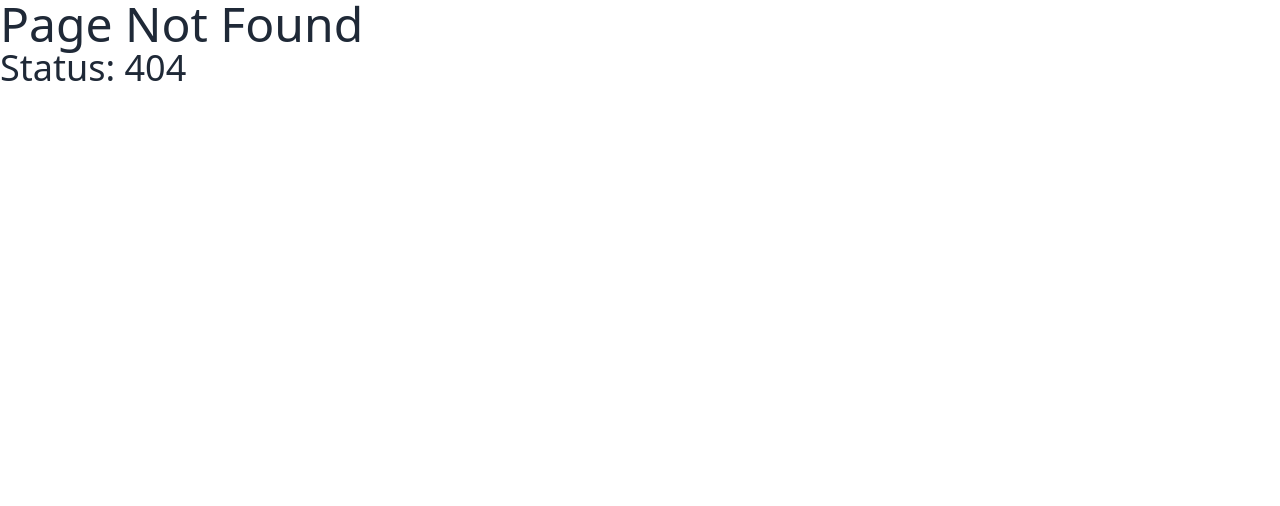
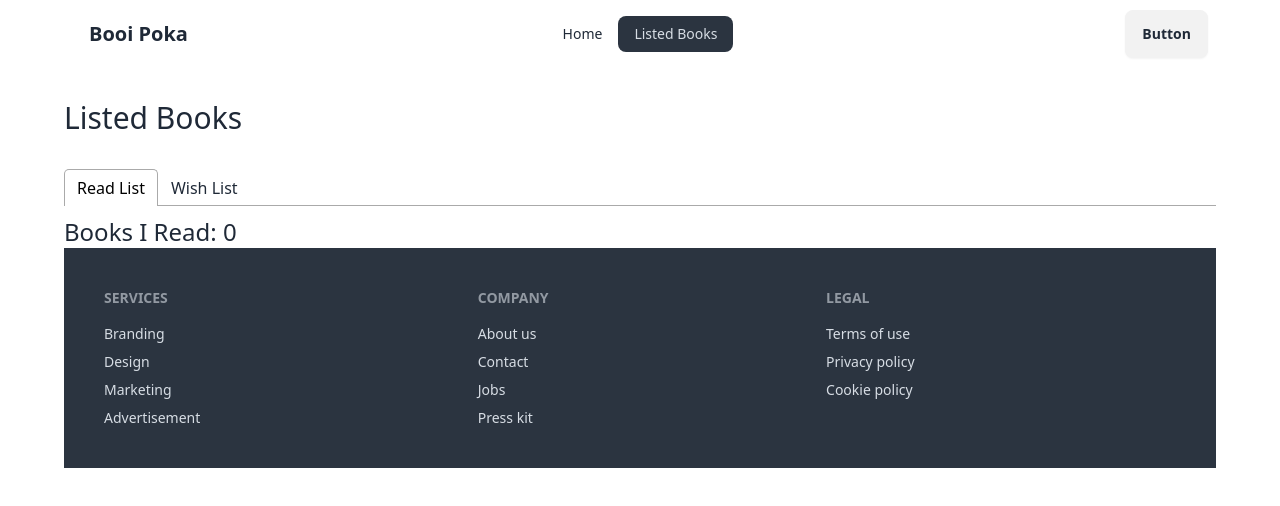
Before and after one commit to Khurshedspi/Booi-Poka-Booi-Vibe, a React (Vite) app: page /listedBooks in a window 1280 px wide. Before the commit this address had no page. Shown: the top 506 px of the page. Built offline with nearby package versions, Linux system fonts and the light colour scheme.

Commit message:
add wish list and read list dynamically

```diff
--- a/package.json
+++ b/package.json
@@ -15,6 +15,7 @@
     "react": "^18.3.1",
     "react-dom": "^18.3.1",
     "react-router-dom": "^6.27.0",
+    "react-tabs": "^6.0.2",
     "sort-by": "^1.2.0"
   },
   "devDependencies": {
--- a/src/components/ListedBooks/ListedBooks.jsx
+++ b/src/components/ListedBooks/ListedBooks.jsx
@@ -1,11 +1,66 @@
-
+import { useEffect, useState } from "react";
+import { useLoaderData } from "react-router-dom";
+import { Tab, Tabs, TabList, TabPanel } from "react-tabs";
+import "react-tabs/style/react-tabs.css";
+import { getStoredReadList, getStoredWishList } from "../../utility/addToDb";
+import Book from "../Book/Book";
 
 const ListedBooks = () => {
-    return (
-        <div>
+    // data rakhar jonno
+    const [readList, setReadList] = useState([]);
+    const [wishList, setWishList] = useState([]);
 
-        </div>
-    );
+    //ideally we will directly get the read book list from the database
+
+    const allBooks = useLoaderData();
+
+    useEffect(()=>{
+        const storedReadList = getStoredReadList();
+        const storedReadListInt = storedReadList.map(id => parseInt(id));
+        //worst way
+        // console.log(storedReadList,storedReadListInt, allBooks);
+const readBookList = allBooks.filter(book => storedReadListInt.includes(book.bookId));
+setReadList(readBookList);
+
+    },[])
+
+    useEffect(()=>{
+        const storedWishList = getStoredWishList();
+        const storedWishListInt =storedWishList.map(id => parseInt(id));
+        const wishBookList = allBooks.filter(book => storedWishListInt.includes(book.bookId));
+        setWishList(wishBookList);
+
+    },[])
+  return (
+    <div>
+      <h3 className="text-3xl my-8">Listed Books</h3>
+      <Tabs>
+        <TabList>
+          <Tab>Read List</Tab>
+          <Tab>Wish List</Tab>
+        </TabList>
+
+        <TabPanel>
+          <h2 className="text-2xl">Books I Read: {readList.length}</h2>
+          {
+            readList.map((book) => <Book
+            key={book.bookId}
+            book={book}
+            ></Book>)
+          }
+        </TabPanel>
+        <TabPanel>
+          <h2 className="text-2xl">My Wish List: {wishList.length}</h2>
+          {
+            wishList.map((book)=><Book
+            key={book.bookId}
+            book={book}
+            ></Book>)
+          }
+        </TabPanel>
+      </Tabs>
+    </div>
+  );
 };
 
 export default ListedBooks;
--- a/src/components/Navbar/Navbar.jsx
+++ b/src/components/Navbar/Navbar.jsx
@@ -8,7 +8,7 @@ const Navbar = () => {
        <NavLink to='/'>Home</NavLink>
       </li>
       <li>
-        <a>Item 3</a>
+        <NavLink to='/listedBooks'>Listed Books</NavLink>
       </li>
     </>
   );
--- a/src/main.jsx
+++ b/src/main.jsx
@@ -8,6 +8,7 @@ import ErrorPage from "./components/ErrorPage/ErrorPage";
 import Home from "./components/Home/Home";
 import Dashboard from "./components/Dashboard/Dashboard";
 import BookDetail from "./components/BookDetail/BookDetail";
+import ListedBooks from "./components/ListedBooks/ListedBooks";
 
 const router = createBrowserRouter([
   {
@@ -22,7 +23,12 @@ const router = createBrowserRouter([
       {
         path: "books/:bookId",
         element: <BookDetail></BookDetail>,
-        loader: ()=> fetch(`/booksData.json`)
+        loader: () => fetch(`/booksData.json`), //do not load all the books for one book
+      },
+      {
+        path: "/listedBooks",
+        element: <ListedBooks></ListedBooks>,
+        loader: ()=> fetch('/booksData.json'),
       },
       {
         path: "/dashboard",
--- a/src/utility/addToDb.js
+++ b/src/utility/addToDb.js
@@ -56,4 +56,4 @@ const addToStoredWishList = (id) => {
 }
 
 
-export {addToStoredReadList, addToStoredWishList}
+export {addToStoredReadList, addToStoredWishList, getStoredReadList, getStoredWishList}
```
Also changed, not shown: 1 other file (tests, documents, lock files or other folders).
